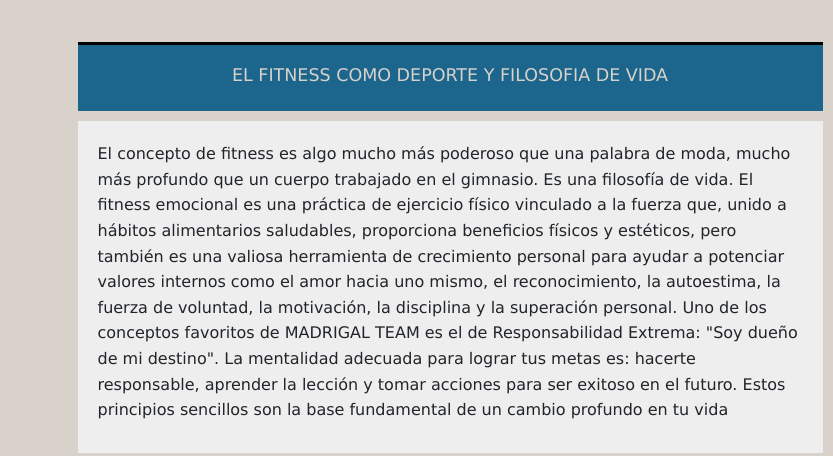
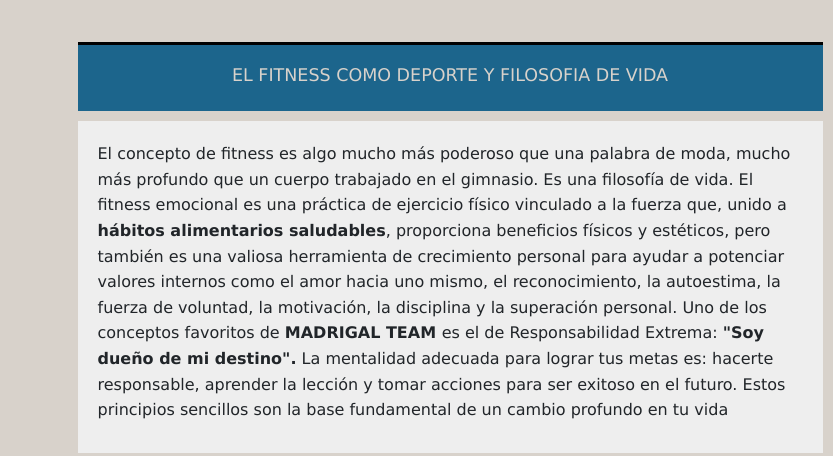
Before and after one commit to mayrarociocruz/coder-desafio, a website: page index.html in a window 1280 px wide. Shown: the part 604-1060 px from the top of the page, 0-833 px from the left. Drawn offline with nearby package versions, Linux system fonts and the light colour scheme; grey boxes are pictures that could not be loaded.

Commit message:
negritas

```diff
--- a/index.html
+++ b/index.html
@@ -49,7 +49,7 @@
                 <div class="col-lg-8 col-md-12 col-sm-12">
                     <div class="textotyp">
                         <div class="textotyp-titulo"><h3>EL FITNESS COMO DEPORTE Y FILOSOFIA DE VIDA</h3></div>
-                        <div class="textotyp-parrafo"><p>El concepto de fitness es algo mucho más poderoso que una palabra de moda, mucho más profundo que un cuerpo trabajado en el gimnasio. Es una filosofía de vida. El fitness emocional es una práctica de ejercicio físico vinculado a la fuerza que, unido a hábitos alimentarios saludables, proporciona beneficios físicos y estéticos, pero también es una valiosa herramienta de crecimiento personal para ayudar a potenciar valores internos como el amor hacia uno mismo, el reconocimiento, la autoestima, la fuerza de voluntad, la motivación, la disciplina y la superación personal. Uno de los conceptos favoritos de MADRIGAL TEAM es el de Responsabilidad Extrema: "Soy dueño de mi destino". La mentalidad adecuada para lograr tus metas es: hacerte responsable, aprender la lección y tomar acciones para ser exitoso en el futuro. Estos principios sencillos son la base fundamental de un cambio profundo en tu vida</p></div>
+                        <div class="textotyp-parrafo"><p>El concepto de fitness es algo mucho más poderoso que una palabra de moda, mucho más profundo que un cuerpo trabajado en el gimnasio. Es una filosofía de vida. El fitness emocional es una práctica de ejercicio físico vinculado a la fuerza que, unido a <b>hábitos alimentarios saludables</b>, proporciona beneficios físicos y estéticos, pero también es una valiosa herramienta de crecimiento personal para ayudar a potenciar valores internos como el amor hacia uno mismo, el reconocimiento, la autoestima, la fuerza de voluntad, la motivación, la disciplina y la superación personal. Uno de los conceptos favoritos de <span> MADRIGAL TEAM </span> es el de Responsabilidad Extrema: <span> "Soy dueño de mi destino".</span> La mentalidad adecuada para lograr tus metas es: hacerte responsable, aprender la lección y tomar acciones para ser exitoso en el futuro. Estos principios sencillos son la base fundamental de un cambio profundo en tu vida</p></div>
                     </div>
                 </div>
 
--- a/scss/base/_configuraciones.scss
+++ b/scss/base/_configuraciones.scss
@@ -10,3 +10,7 @@ main{
     font-family: 'Lucida Sans', 'Lucida Sans Regular', 'Lucida Grande', 'Lucida Sans Unicode', Geneva, Verdana, sans-serif;
     background-color: $color-beige;
 }
+
+span{
+    font-weight: bold;
+}
```
Also changed, not shown: css/style.css, 1 other file.
